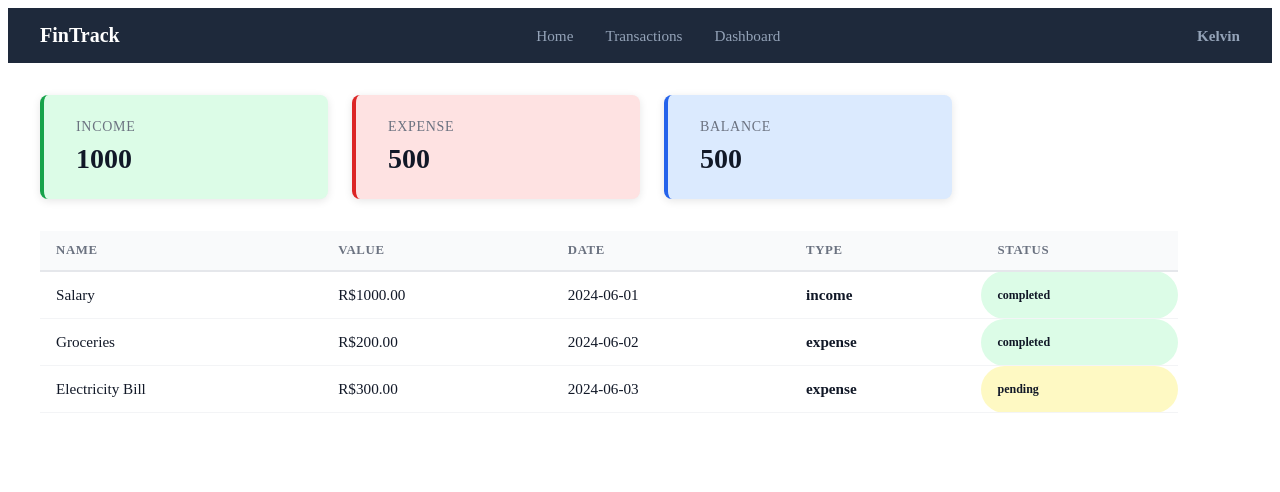
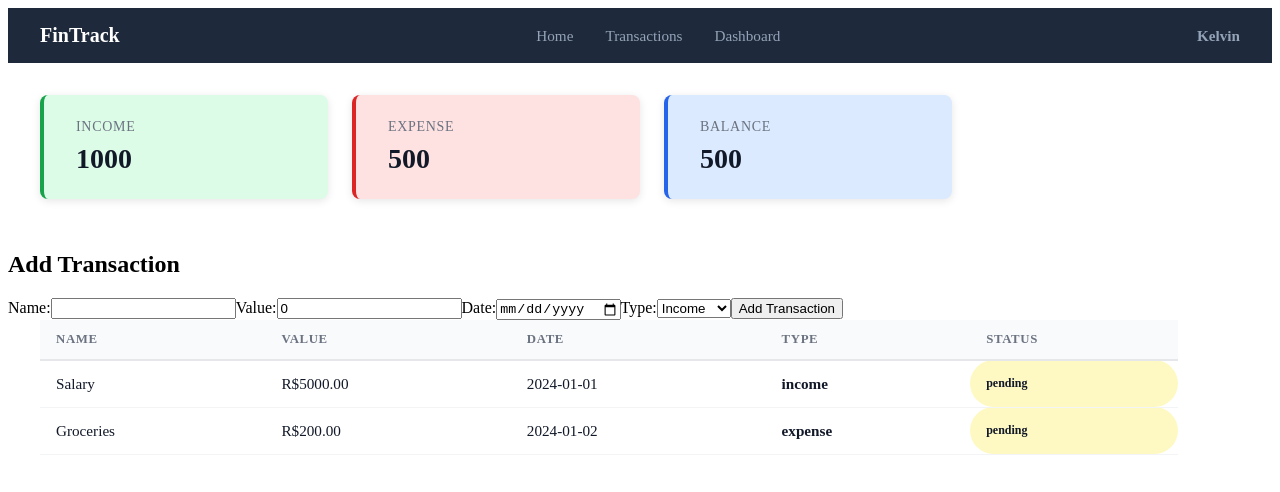
Before and after one commit to kellzero/fintrack, a React (Vite) app: page / in a window 1280 px wide. Shown: the top 492 px of the page. Built offline with nearby package versions, Linux system fonts and the light colour scheme.

Commit message:
feat: add TransactionForm with controlled inputs and state management

```diff
--- a/src/App.tsx
+++ b/src/App.tsx
@@ -1,14 +1,22 @@
+import { useState } from "react"
+import type { Transaction } from "./types"
+import Navbar from "./components/Navbar/Navbar"
 import SummaryCard from "./components/SummaryCard/SummaryCard"
 import TransactionTable from "./components/TransactionTable/TransactionTable"
-import type { Transaction } from "./types"
-import Navbar from "./components/Navbar/Navbar"
+import TransactionForm from "./components/TransactionForm/TransactionForm"
+
+
+
 
 function App() {
-  const transactions: Transaction[] = [
-    { name: 'Salary', value: 1000, date: '2024-06-01', type: 'income', status: 'completed' },
-    { name: 'Groceries', value: 200, date: '2024-06-02', type: 'expense', status: 'completed' },
-    { name: 'Electricity Bill', value: 300, date: '2024-06-03', type: 'expense', status: 'pending' }
-  ]
+const [transactions, setTransactions] = useState<Transaction[]>([
+  { name: 'Salary', value: 5000, date: '2024-01-01', type: 'income', status: 'pending' },
+  { name: 'Groceries', value: 200, date: '2024-01-02', type: 'expense', status: 'pending' },
+])
+
+function handleAddTransaction(transaction: Transaction) {
+  setTransactions([...transactions, transaction])
+}
 
   return(
     <div>
@@ -18,6 +26,7 @@ function App() {
         <SummaryCard title="Expense" value={500} type="expense" />
         <SummaryCard title="Balance" value={500} type="balance" />
       </div>
+      <TransactionForm onAdd={handleAddTransaction} />
       <TransactionTable transactions={transactions} />
     </div>
   )
--- /dev/null
+++ b/src/components/TransactionForm/TransactionForm.tsx
@@ -0,0 +1,51 @@
+import { useState, type FormEvent, type ChangeEvent} from 'react'
+import type { Transaction } from '../../types'
+
+
+
+interface TransactionFormProps {
+    onAdd : (transaction: Transaction) => void
+}
+
+
+
+function TransactionForm({ onAdd }: TransactionFormProps) {
+    const [name, setName] = useState('')
+    const [value, setValue] = useState(0)
+    const [date, setDate] = useState('')
+    const [type, setType] = useState<'income' | 'expense'>('income')
+
+    function handleSubmit(e: React.FormEvent<HTMLFormElement>) {
+        e.preventDefault()
+        onAdd({ name, value, date, type, status: 'pending' })
+    }
+  return (
+    <div>
+      <h2>Add Transaction</h2>
+      <form onSubmit={handleSubmit}>
+        <label>
+          Name:
+          <input type="text" name="name" value={name} onChange={(e) => setName(e.target.value)} />
+        </label>
+        <label>
+          Value:
+          <input type="number" name="value" value={value} onChange={(e) => setValue(Number(e.target.value))} />
+        </label>
+        <label>
+          Date:
+          <input type="date" name="date" value={date} onChange={(e) => setDate(e.target.value)} />
+        </label>
+        <label>
+          Type:
+          <select name="type" value={type} onChange={(e: ChangeEvent<HTMLSelectElement>) => setType(e.target.value as 'income' | 'expense')}>
+            <option value="income">Income</option>
+            <option value="expense">Expense</option>
+          </select>
+        </label>
+        <button type="submit">Add Transaction</button>
+      </form>
+    </div>
+  )
+}
+
+export default TransactionForm
```
